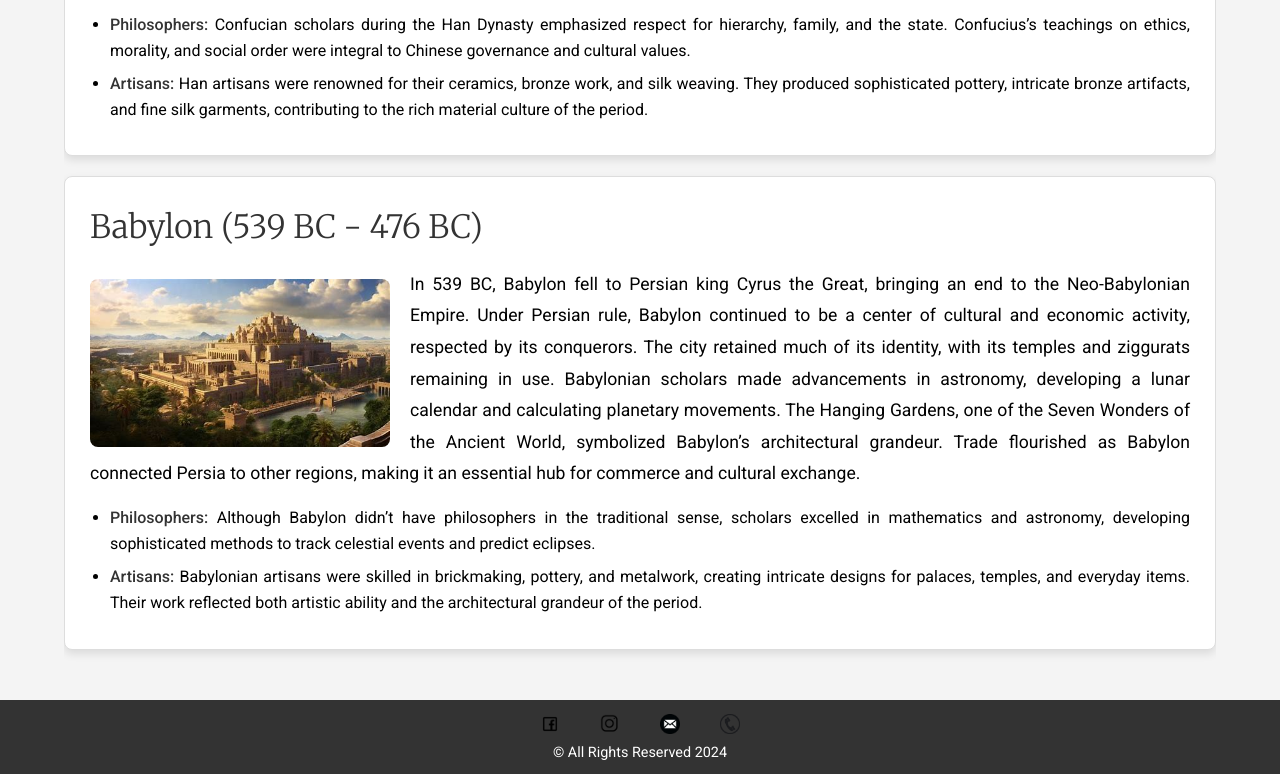
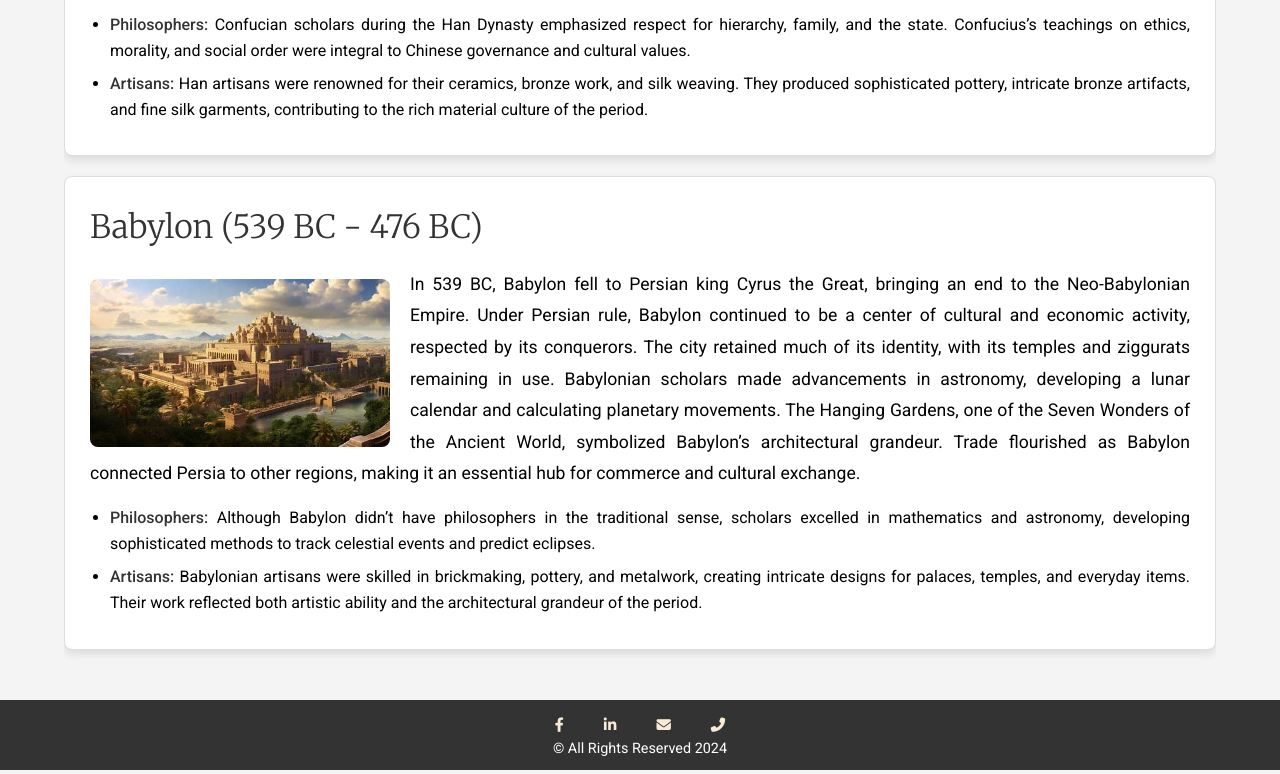
Before and after one commit to Kuldeep-Tapodhan/Top-5-Ancient-Civilizations-in-History, a plain HTML site: page index.html in a window 1280 px wide. Shown: the part 2424-3198 px from the top of the page. Drawn offline with Linux system fonts and the light colour scheme.

Commit message:
linked added

```diff
--- a/index.html
+++ b/index.html
@@ -6,6 +6,8 @@
     <title>Top 5 Ancient Civilizations in History</title>
     <link rel="stylesheet" href="styles.css">
     <link rel="icon" href="Icons/image.png" type="image/x-icon">
+    <link rel="stylesheet" href="https://cdnjs.cloudflare.com/ajax/libs/font-awesome/6.4.0/css/all.min.css">
+
 </head>
 <body>
     <header id="main-header">
@@ -75,16 +77,29 @@
             </ol>
         </div>
     </main>
-    <footer id="page-footer">
-        <ul>
-            <a class="icon" href="#"><li><img src="Icons/Facebook.png" alt="FB"></li></a>
-            <a class="icon" href="#"><li><img src="Icons/Insta.png" alt="Insta"></li></a>
-            <a class="icon" href="#"><li><img src="Icons/emai.png" alt="Email"></li></a>
-            <a class="icon" href="#"><li><img src="Icons/tlogo.png" alt="Tel"></li></a>
-        </ul>
+<footer id="page-footer">
+    <ul>
+        <li>
+            <a class="icon" href="#"><i class="fab fa-facebook-f"></i></a>
+        </li>
+        <li>
+            <a class="icon" href="https://www.linkedin.com/in/kuldeep-tapodhan-780701251/" target="_blank">
+                <i class="fab fa-linkedin-in"></i>
+            </a>
+        </li>
+        <li>
+            <a class="icon" href="mailto:kuldeep.tapodhan117745@marwadiuniversity.aca.in">
+                <i class="fas fa-envelope"></i>
+            </a>
+        </li>
+        <li>
+            <a class="icon" href="tel:+919016XXXXXX"><i class="fas fa-phone-alt"></i></a>
+        </li>
+    </ul>
 
-        &copy; All Rights Reserved 2024
+    &copy; All Rights Reserved 2024
+</footer>
 
-    </footer>
+
 </body>
 </html>
```
Also changed, not shown: Icons/lnked.png (added).
